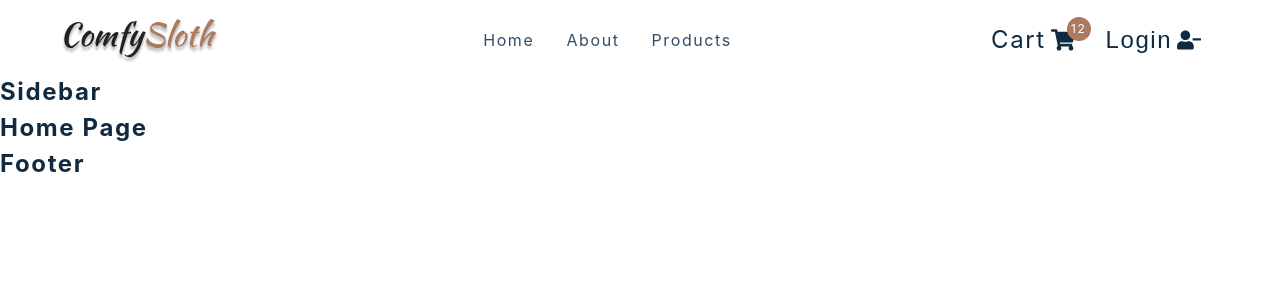
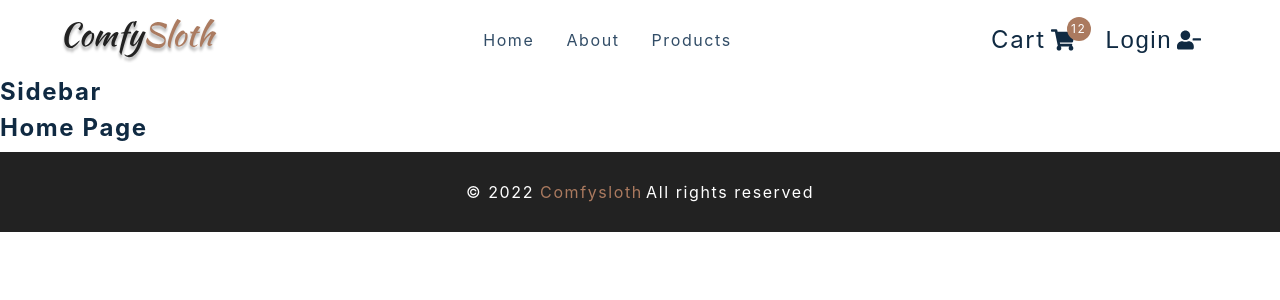
Before and after one commit to SB-SLIM/react-comfy-sloth, a React (Create React App) app: page / in a window 1280 px wide. Shown: the top 300 px of the page. Built offline with nearby package versions, Linux system fonts and the light colour scheme; the HTML template or start-up script is replaced by a standard one.

Commit message:
RCS-6 feat: footer

```diff
--- a/src/components/Footer.js
+++ b/src/components/Footer.js
@@ -1,8 +1,16 @@
-import React from 'react'
-import styled from 'styled-components'
+import React from "react";
+import styled from "styled-components";
 const Footer = () => {
-  return <h4>footer</h4>
-}
+  return (
+    <Wrapper>
+      <h5>
+        &copy; {new Date().getFullYear()}
+        <span> Comfysloth</span>
+      </h5>
+      <h5>All rights reserved</h5>
+    </Wrapper>
+  );
+};
 
 const Wrapper = styled.footer`
   height: 5rem;
@@ -26,6 +34,6 @@
   @media (min-width: 776px) {
     flex-direction: row;
   }
-`
+`;
 
-export default Footer
+export default Footer;
```
